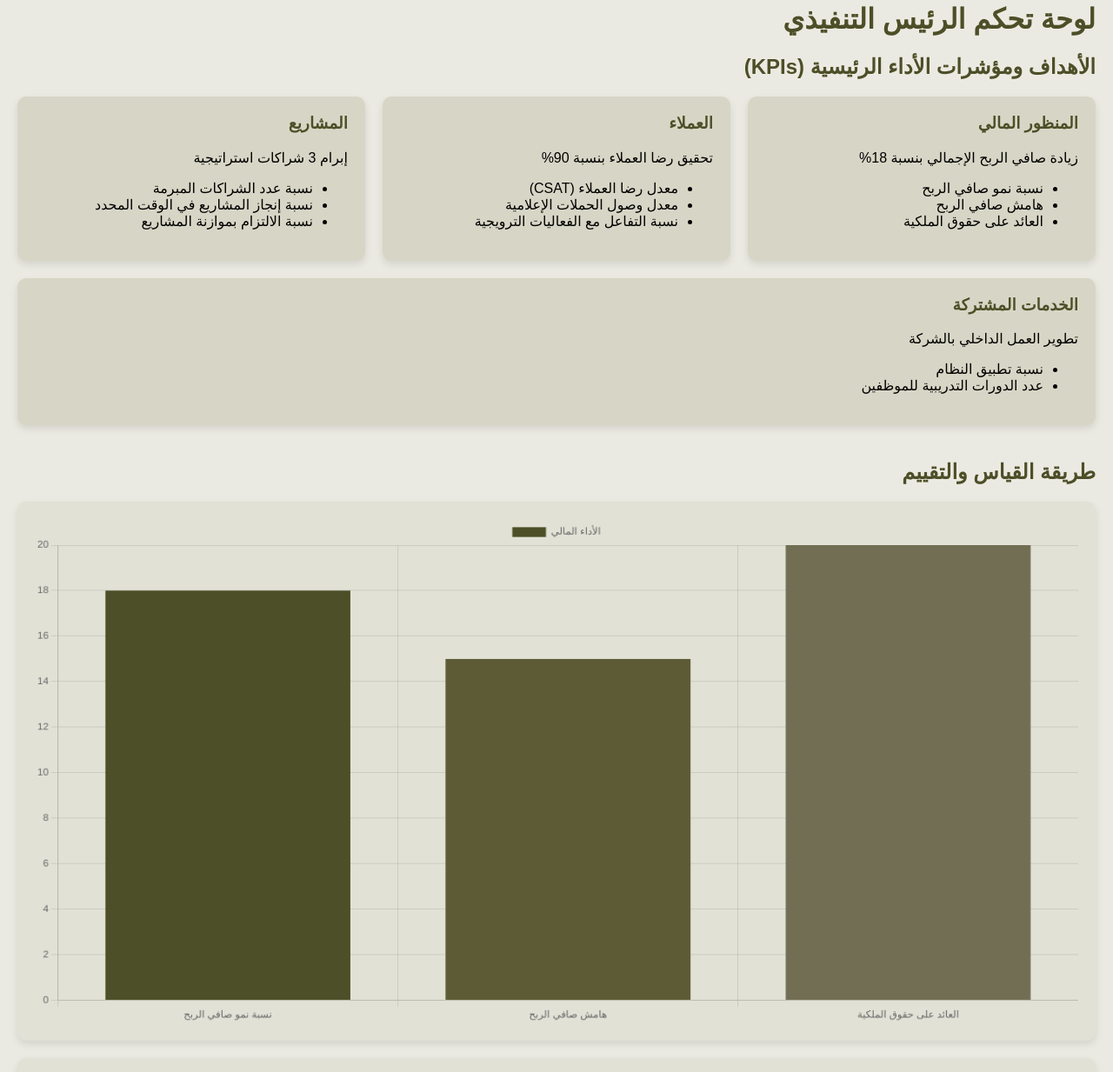
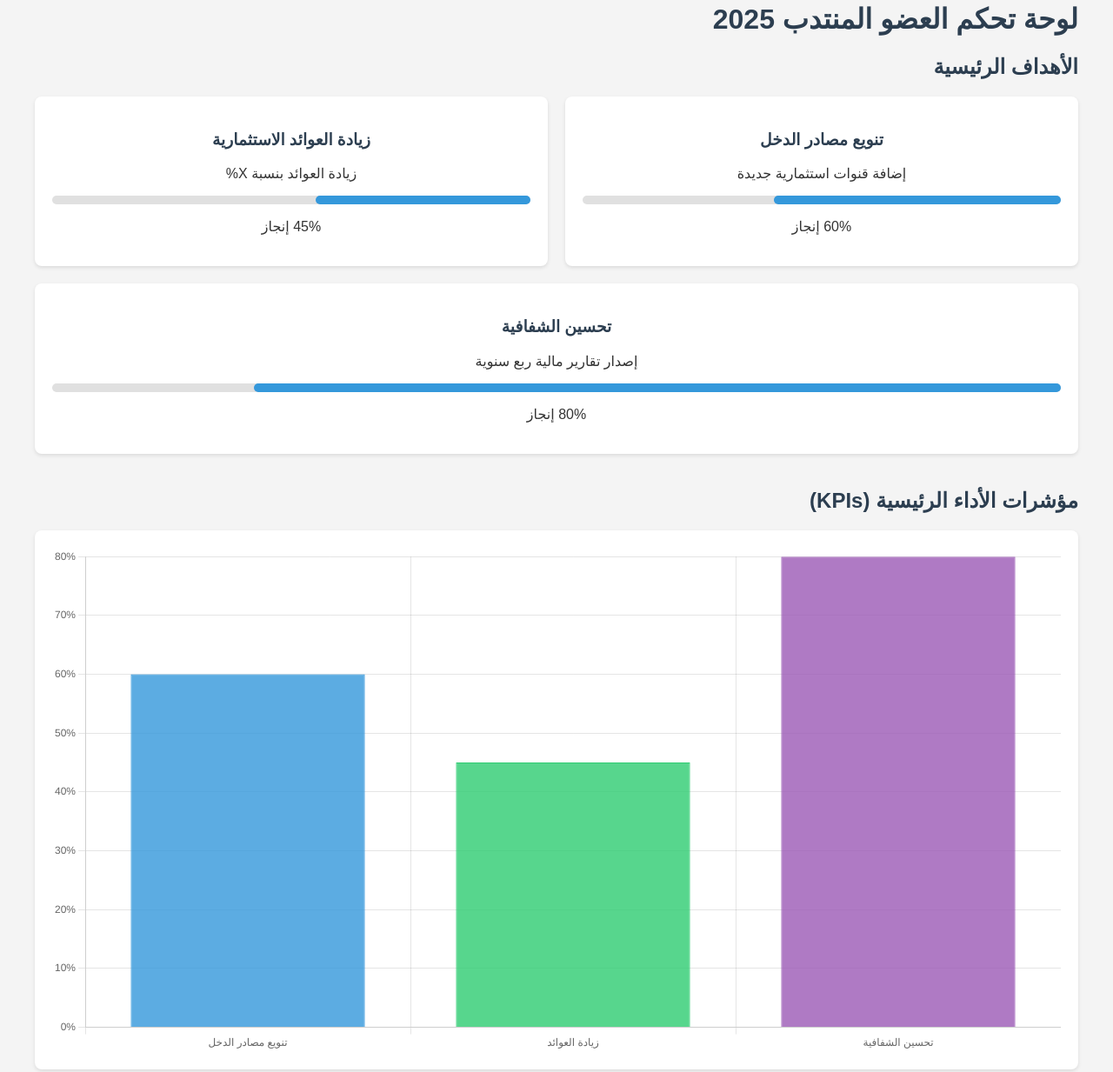
Before and after one commit to astral-fate/exectuved, a plain HTML site: page index.html in a window 1280 px wide. Shown: the part 38-1271 px from the top of the page at 87% size. Drawn offline with nearby package versions, Linux system fonts and the light colour scheme.

Commit message:
Update index.html

```diff
--- a/index.html
+++ b/index.html
@@ -3,189 +3,195 @@
 <head>
     <meta charset="UTF-8">
     <meta name="viewport" content="width=device-width, initial-scale=1.0">
-    <title>CEO Dashboard</title>
+    <title>لوحة تحكم العضو المنتدب</title>
     <link rel="stylesheet" href="styles.css">
+
     <script src="https://cdn.jsdelivr.net/npm/chart.js"></script>
-    <script src="script.js" defer></script>
 <style>
-
+  /* styles.css */
 body {
-    font-family: Arial, sans-serif;
-    background-color: #EBEAE2;
-    color: #000000;
+    font-family: 'Arial', sans-serif;
+    background-color: #f4f4f4;
+    color: #333;
     margin: 0;
     padding: 0;
-    text-align: right;
+    direction: rtl;
 }
 
 .dashboard {
     padding: 20px;
+    max-width: 1200px;
+    margin: 0 auto;
 }
 
 h1, h2, h3 {
-    color: #4C4F27;
+    color: #2c3e50;
+}
+
+.section {
+    margin-bottom: 40px;
 }
 
 .cards {
     display: flex;
+    gap: 20px;
     flex-wrap: wrap;
-    gap: 20px;
 }
 
 .card {
-    background-color: #D7D6C6;
+    background-color: #fff;
     padding: 20px;
-    border-radius: 10px;
-    flex: 1 1 calc(25% - 40px);
-    box-shadow: 0 4px 8px rgba(0, 0, 0, 0.1);
+    border-radius: 8px;
+    box-shadow: 0 2px 4px rgba(0, 0, 0, 0.1);
+    flex: 1 1 calc(33.333% - 40px);
+    text-align: center;
 }
 
-.card h3 {
-    margin-top: 0;
+.progress {
+    background-color: #e0e0e0;
+    border-radius: 8px;
+    height: 10px;
+    margin: 10px 0;
 }
 
-.measurement {
-    margin-top: 40px;
+.progress-bar {
+    background-color: #3498db;
+    border-radius: 8px;
+    height: 100%;
 }
 
 .charts {
-    display: flex;
-    flex-wrap: wrap;
-    gap: 20px;
+    background-color: #fff;
+    padding: 20px;
+    border-radius: 8px;
+    box-shadow: 0 2px 4px rgba(0, 0, 0, 0.1);
 }
 
-canvas {
-    background-color: #E1E1D6;
+.evaluation {
+    display: flex;
+    gap: 20px;
+    flex-wrap: wrap;
+}
+
+.evaluation-item {
+    background-color: #fff;
     padding: 20px;
-    border-radius: 10px;
-    flex: 1 1 calc(50% - 40px);
-    box-shadow: 0 4px 8px rgba(0, 0, 0, 0.1);
+    border-radius: 8px;
+    box-shadow: 0 2px 4px rgba(0, 0, 0, 0.1);
+    flex: 1 1 calc(33.333% - 40px);
 }
 </style>
+
 </head>
 <body>
     <div class="dashboard">
-        <h1>لوحة تحكم الرئيس التنفيذي</h1>
-        <div class="objectives">
-            <h2>الأهداف ومؤشرات الأداء الرئيسية (KPIs)</h2>
+        <h1>لوحة تحكم العضو المنتدب 2025</h1>
+
+        <!-- Objectives Section -->
+        <div class="section">
+            <h2>الأهداف الرئيسية</h2>
             <div class="cards">
                 <div class="card">
-                    <h3>المنظور المالي</h3>
-                    <p>زيادة صافي الربح الإجمالي بنسبة 18%</p>
-                    <ul>
-                        <li>نسبة نمو صافي الربح</li>
-                        <li>هامش صافي الربح</li>
-                        <li>العائد على حقوق الملكية</li>
-                    </ul>
+                    <h3>تنويع مصادر الدخل</h3>
+                    <p>إضافة قنوات استثمارية جديدة</p>
+                    <div class="progress">
+                        <div class="progress-bar" style="width: 60%;"></div>
+                    </div>
+                    <p>60% إنجاز</p>
                 </div>
                 <div class="card">
-                    <h3>العملاء</h3>
-                    <p>تحقيق رضا العملاء بنسبة 90%</p>
-                    <ul>
-                        <li>معدل رضا العملاء (CSAT)</li>
-                        <li>معدل وصول الحملات الإعلامية</li>
-                        <li>نسبة التفاعل مع الفعاليات الترويجية</li>
-                    </ul>
+                    <h3>زيادة العوائد الاستثمارية</h3>
+                    <p>زيادة العوائد بنسبة X%</p>
+                    <div class="progress">
+                        <div class="progress-bar" style="width: 45%;"></div>
+                    </div>
+                    <p>45% إنجاز</p>
                 </div>
                 <div class="card">
-                    <h3>المشاريع</h3>
-                    <p>إبرام 3 شراكات استراتيجية</p>
-                    <ul>
-                        <li>نسبة عدد الشراكات المبرمة</li>
-                        <li>نسبة إنجاز المشاريع في الوقت المحدد</li>
-                        <li>نسبة الالتزام بموازنة المشاريع</li>
-                    </ul>
+                    <h3>تحسين الشفافية</h3>
+                    <p>إصدار تقارير مالية ربع سنوية</p>
+                    <div class="progress">
+                        <div class="progress-bar" style="width: 80%;"></div>
                     </div>
-                <div class="card">
-                    <h3>الخدمات المشتركة</h3>
-                    <p>تطوير العمل الداخلي بالشركة</p>
-                    <ul>
-                        <li>نسبة تطبيق النظام</li>
-                        <li>عدد الدورات التدريبية للموظفين</li>
-                    </ul>
+                    <p>80% إنجاز</p>
                 </div>
             </div>
         </div>
-        <div class="measurement">
+
+        <!-- KPIs Section -->
+        <div class="section">
+            <h2>مؤشرات الأداء الرئيسية (KPIs)</h2>
+            <div class="charts">
+                <canvas id="kpiChart"></canvas>
+            </div>
+        </div>
+
+        <!-- Measurement and Evaluation Section -->
+        <div class="section">
             <h2>طريقة القياس والتقييم</h2>
-            <div class="charts">
-                <canvas id="financialChart"></canvas>
-                <canvas id="customerChart"></canvas>
-                <canvas id="projectChart"></canvas>
-                <canvas id="serviceChart"></canvas>
+            <div class="evaluation">
+                <div class="evaluation-item">
+                    <h3>عدد القنوات الاستثمارية الجديدة</h3>
+                    <p>يتم قياس عدد القنوات الجديدة المضافة كل ربع سنة.</p>
+                </div>
+                <div class="evaluation-item">
+                    <h3>نسبة نمو العوائد</h3>
+                    <p>يتم قياس نسبة النمو في العوائد الاستثمارية مقارنة بالفترة السابقة.</p>
+                </div>
+                <div class="evaluation-item">
+                    <h3>عدد التقارير المالية</h3>
+                    <p>يتم قياس عدد التقارير المالية الصادرة كل ربع سنة.</p>
                 </div>
             </div>
         </div>
-</body>
+    </div>
+
+    <script src="script.js"></script>
     <script>
+
+      // script.js
 document.addEventListener('DOMContentLoaded', function () {
-    const financialCtx = document.getElementById('financialChart').getContext('2d');
-    const customerCtx = document.getElementById('customerChart').getContext('2d');
-    const projectCtx = document.getElementById('projectChart').getContext('2d');
-    const serviceCtx = document.getElementById('serviceChart').getContext('2d');
-
-    new Chart(financialCtx, {
+    const ctx = document.getElementById('kpiChart').getContext('2d');
+    const kpiChart = new Chart(ctx, {
         type: 'bar',
         data: {
-            labels: ['نسبة نمو صافي الربح', 'هامش صافي الربح', 'العائد على حقوق الملكية'],
+            labels: ['تنويع مصادر الدخل', 'زيادة العوائد', 'تحسين الشفافية'],
             datasets: [{
-                label: 'الأداء المالي',
-                data: [18, 15, 20],
-                backgroundColor: ['#4C4F27', '#5C5B35', '#726E54']
+                label: 'مؤشرات الأداء الرئيسية',
+                data: [60, 45, 80],
+                backgroundColor: [
+                    'rgba(52, 152, 219, 0.8)',
+                    'rgba(46, 204, 113, 0.8)',
+                    'rgba(155, 89, 182, 0.8)'
+                ],
+                borderColor: [
+                    'rgba(52, 152, 219, 1)',
+                    'rgba(46, 204, 113, 1)',
+                    'rgba(155, 89, 182, 1)'
+                ],
+                borderWidth: 1
             }]
         },
         options: {
             scales: {
                 y: {
-                    beginAtZero: true
+                    beginAtZero: true,
+                    ticks: {
+                        callback: function (value) {
+                            return value + '%';
+                        }
+                    }
+                }
+            },
+            responsive: true,
+            plugins: {
+                legend: {
+                    display: false
                 }
             }
         }
     });
-
-    new Chart(customerCtx, {
-        type: 'doughnut',
-        data: {
-            labels: ['رضا العملاء', 'وصول الحملات', 'تفاعل الفعاليات'],
-            datasets: [{
-                label: 'رضا العملاء',
-                data: [90, 25, 60],
-                backgroundColor: ['#4C501E', '#595650', '#7C7558']
-            }]
-        }
-    });
-
-    new Chart(projectCtx, {
-        type: 'line',
-        data: {
-            labels: ['الشراكات', 'إنجاز المشاريع', 'الالتزام بالموازنة'],
-            datasets: [{
-                label: 'المشاريع',
-                data: [3, 7, 90],
-                borderColor: '#908B6D',
-                fill: false
-            }]
-        },
-        options: {
-            scales: {
-                y: {
-                    beginAtZero: true
-                }
-            }
-        }
-    });
-
-    new Chart(serviceCtx, {
-        type: 'pie',
-        data: {
-            labels: ['تطبيق النظام', 'الدورات التدريبية'],
-            datasets: [{
-                label: 'الخدمات المشتركة',
-                data: [80, 50],
-                backgroundColor: ['#A39F82', '#B5B198']
-            }]
-        }
-    });
 });
     </script>
+</body>
 </html>
```
Lines whose indentation alone changed are shown as unchanged.
